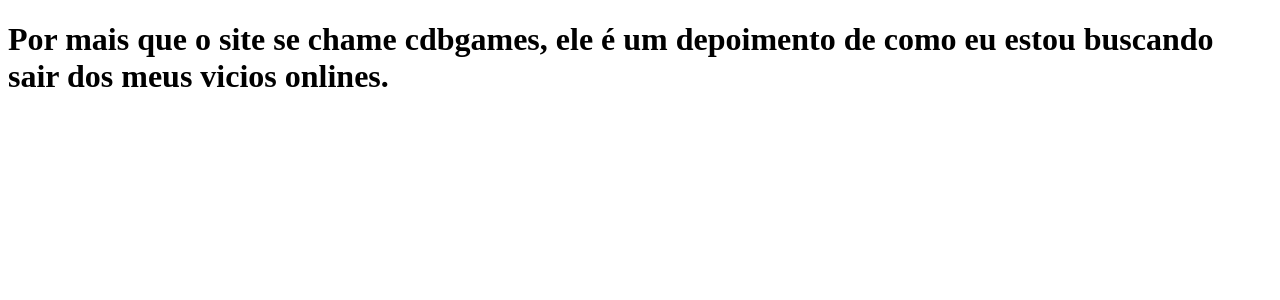
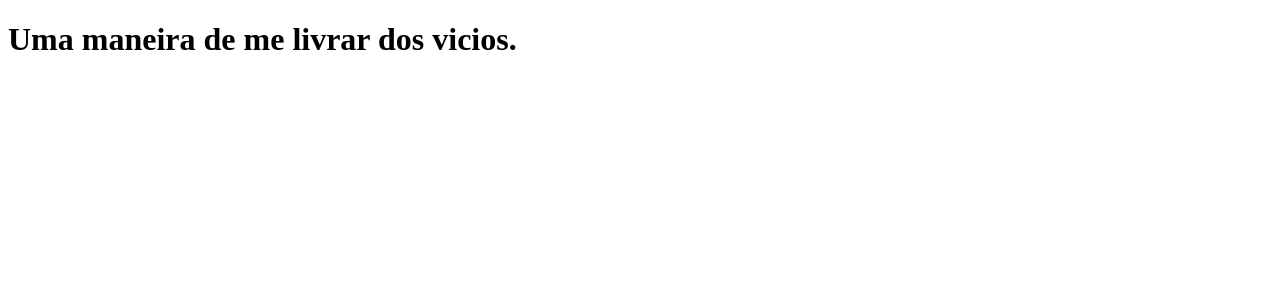
Before and after one commit to TLMatos/CDB, a Next.js app: page / in a window 1280 px wide. Shown: the top 300 px of the page. Built offline with nearby package versions, Linux system fonts and the light colour scheme.

Commit message:
frase alterada

```diff
--- a/pages/index.js
+++ b/pages/index.js
@@ -1,9 +1,4 @@
 function Home() {
-  return (
-    <h1>
-      Por mais que o site se chame cdbgames, ele é um depoimento de como eu
-      estou buscando sair dos meus vicios onlines.
-    </h1>
-  );
+  return <h1>Uma maneira de me livrar dos vicios.</h1>;
 }
 export default Home;
```
